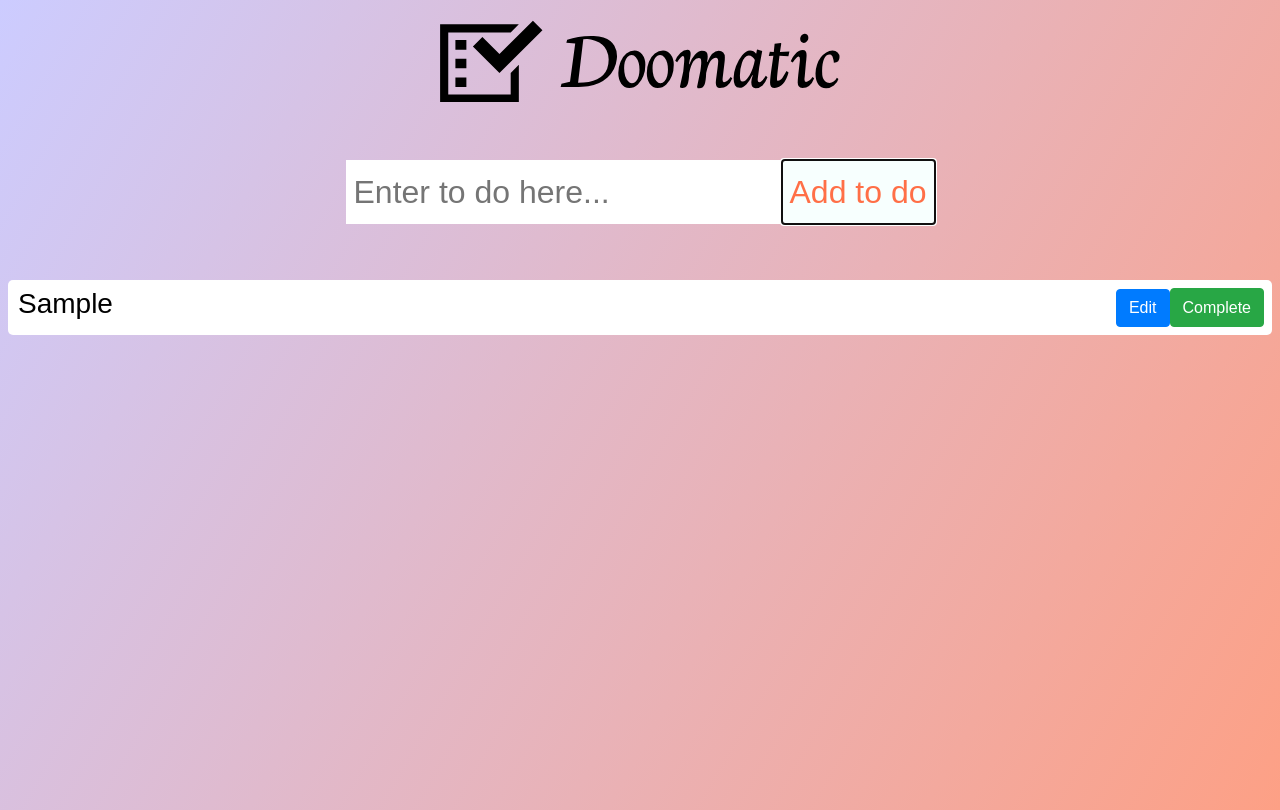
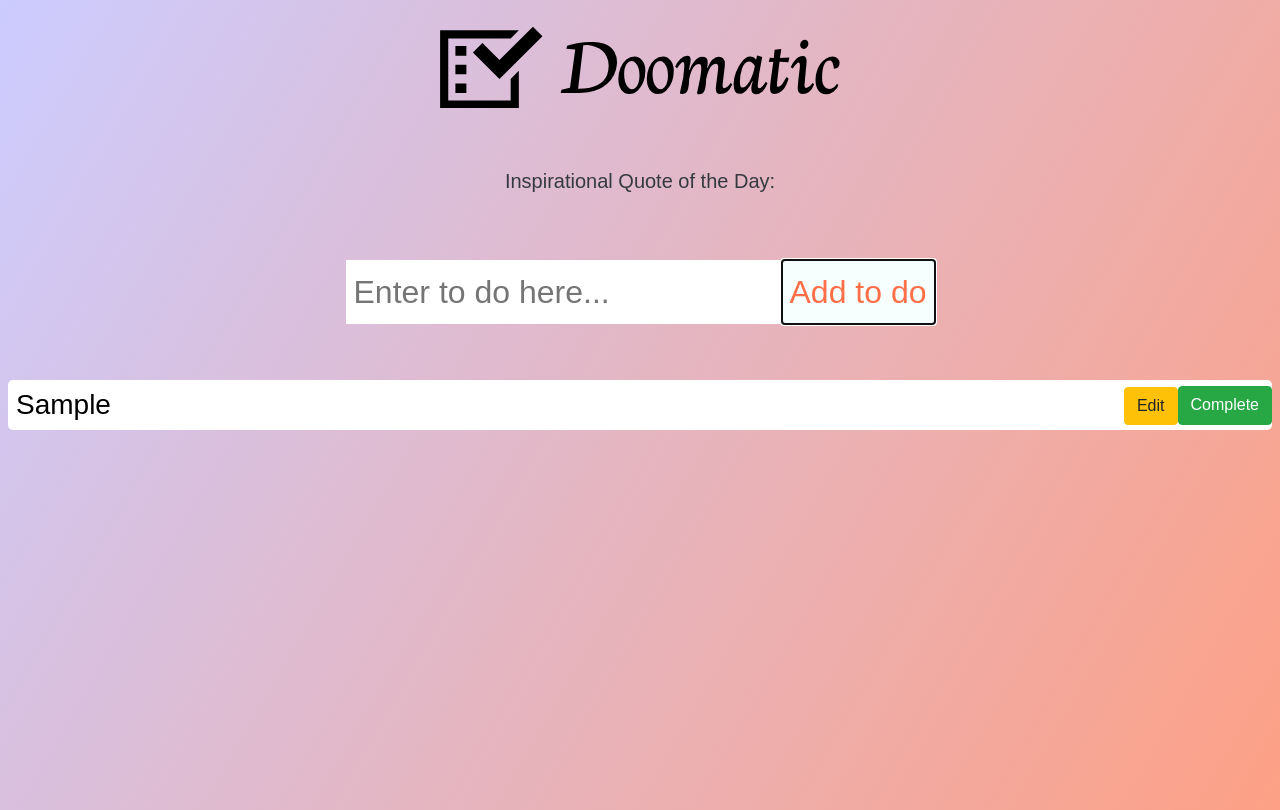
Before and after one commit to LucasFaustman/doomatic, a React (Create React App) app: page / in a window 1280 px wide. Both pictures are taken after typing "Sample" into the empty fields and a click on the button "Add to do". Built offline with nearby package versions, Linux system fonts and the light colour scheme; no server answers.

Commit message:
Added Inspirational quote

```diff
--- a/src/App.css
+++ b/src/App.css
@@ -64,14 +64,7 @@ form button:hover {
 .todo li {
   flex: 1;
 }
-.complete-btn {
-  background: rgb(11, 212, 162);
-  color: white;
-  border: none;
-  padding: 1rem;
-  cursor: pointer;
-  font-size: 1rem;
-}
+
 .todo-item {
   padding: 0rem 0.5rem;
 }
--- a/src/App.js
+++ b/src/App.js
@@ -2,6 +2,7 @@ import './App.css';
 import Header from './components/Header';
 import Todo from './components/Todo';
 import AddToDo from './components/AddToDo';
+import InspirationalQuote from './components/InspirationalQuote';
 import { useState, useEffect } from 'react';
 
 function App() {
@@ -52,9 +53,10 @@ function App() {
   return (
     <div className="App">
       <Header />
+      <InspirationalQuote />
       <AddToDo onAdd={addToDo}/>
       {error && <p className='error'>Please enter your task</p>}
-      <Todo toDos={toDos} handleCompleteClick={handleCompleteClick} handleEditClick={handleEditClick} />
+      {toDos.length ? <Todo toDos={toDos} handleCompleteClick={handleCompleteClick} handleEditClick={handleEditClick} /> : <h3 className='d-flex justify-content-center text-dark'>Your tasks are all done!</h3>}
     </div>
   );
 }
--- a/src/components/EditToDo.js
+++ b/src/components/EditToDo.js
@@ -14,7 +14,7 @@ function handleExitEdits() {
 
     return (
         <div>
-<button type="button" className="btn btn-primary" data-toggle="modal" data-target={`#id${id}`}>
+<button type="button" className="btn btn-warning" data-toggle="modal" data-target={`#id${id}`}>
   Edit
 </button>
 
--- a/src/components/Header.js
+++ b/src/components/Header.js
@@ -3,7 +3,7 @@ import logo from '../images/vector/default-monochrome-black.svg'
 export default function Header() {
     return (
         <header>
-            <img className='logo-header' src={logo} />
+            <img className='logo-header m-3 mb-5' src={logo} alt='doomatic logo' />
         </header>
     )
 }
--- /dev/null
+++ b/src/components/InspirationalQuote.js
@@ -0,0 +1,20 @@
+import React, { useState, useEffect} from "react";
+
+
+export default function InspirationalQuote() {
+    const [quote, setQuote] = useState("")
+
+    console.log(quote)
+
+useEffect(() => {
+    fetch("https://quotes.rest/qod?language=en")
+    .then(response => response.json())
+        // 4. Setting *dogImage* to the image url that we received from the response above
+    .then(data => setQuote(`"${data.contents.quotes[0].quote}"  -${data.contents.quotes[0].author}`))
+  },[])
+    return (
+        <div className="d-flex justify-content-center">
+            <p className="lead text-dark"><strong>Inspirational Quote of the Day: </strong>{quote}</p>
+        </div>
+    )
+}
--- a/src/components/Todo.js
+++ b/src/components/Todo.js
@@ -5,8 +5,8 @@ export default function Todo({ toDos, handleCompleteClick, handleEditClick }) {
 
     const ToDoItem = toDos.map(item => {
        return <section className="todo" key={item.id}>
-                <h3>{item.toDo}</h3>
-                <div className='d-flex p-2'>
+                <h3 className='p-1 m-1'>{item.toDo}</h3>
+                <div className='d-flex p-0'>
                     <EditToDo toDoItem={item.toDo} id={item.id} handleEditClick={handleEditClick}  />
                     <button onClick={() => handleCompleteClick(item.id)} className="btn btn-success">Complete</button>
                 </div>
```
